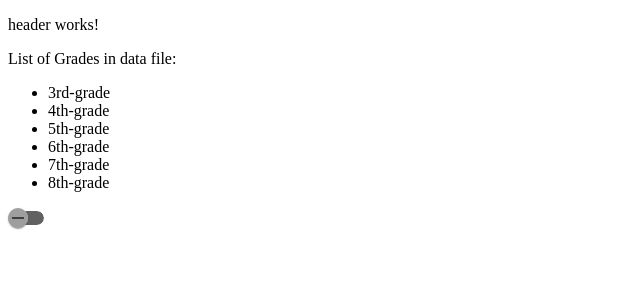
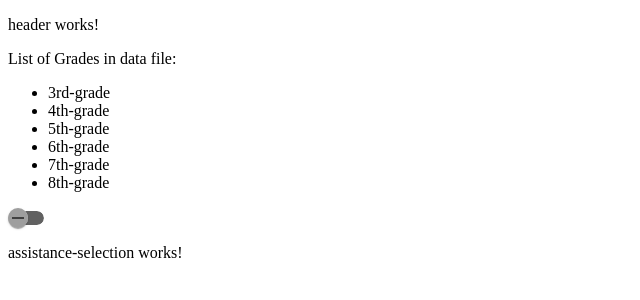
Before and after one commit to bob-fornal/how-to-take-a-test, an Angular app in the folder frontend/: page /home in a window 1280 px wide. Shown: the top 300 px of the page, without its empty margins (0-640 px from the left). Built offline with nearby package versions, Linux system fonts and the light colour scheme.

Commit message:
add assistance-section files

```diff
--- a/frontend/src/app/app.component.html
+++ b/frontend/src/app/app.component.html
@@ -1,2 +1,3 @@
 <router-outlet></router-outlet>
 <mat-slide-toggle>Toggle me!</mat-slide-toggle>
+<assistance-selection></assistance-selection>
--- a/frontend/src/app/app.module.ts
+++ b/frontend/src/app/app.module.ts
@@ -8,6 +8,7 @@ import { HomeComponent } from './pages/home/home.component';
 import { HeaderComponent } from './features/header/header.component';
 
 import { MatSlideToggleModule } from '@angular/material/slide-toggle';
+import { AssistanceSelectionComponent } from './features/assistance-selection/assistance-selection.component';
 
 @NgModule({
   declarations: [
@@ -15,6 +16,7 @@ import { MatSlideToggleModule } from '@angular/material/slide-toggle';
 
     HomeComponent,
     HeaderComponent,
+    AssistanceSelectionComponent,
   ],
   imports: [
     AppRoutingModule,
--- a/frontend/src/app/core/constants/config.json
+++ b/frontend/src/app/core/constants/config.json
@@ -4,5 +4,10 @@
   },
   "grade-levels": [
     { "key": "3rd-grade", "title": "3rd Grade" }
+  ],
+  "assistance-levels": [
+    {"key": "low", "title": "Low"},
+    {"key": "medium", "title": "Medium"},
+    {"key": "high", "title": "High"}
   ]
 }
--- /dev/null
+++ b/frontend/src/app/features/assistance-selection/assistance-selection.component.html
@@ -0,0 +1 @@
+<p>assistance-selection works!</p>
--- /dev/null
+++ b/frontend/src/app/features/assistance-selection/assistance-selection.component.ts
@@ -0,0 +1,10 @@
+import { Component } from '@angular/core';
+import config from "../../core/constants/config.json"
+@Component({
+  selector: 'assistance-selection',
+  templateUrl: './assistance-selection.component.html',
+  styleUrls: ['./assistance-selection.component.scss']
+})
+export class AssistanceSelectionComponent {
+  data: any = config['assistance-levels']
+}
```
Also changed, not shown: frontend/src/app/features/assistance-selection/assistance-selection.component.scss (added), 1 other file (tests, documents, lock files or other folders).
